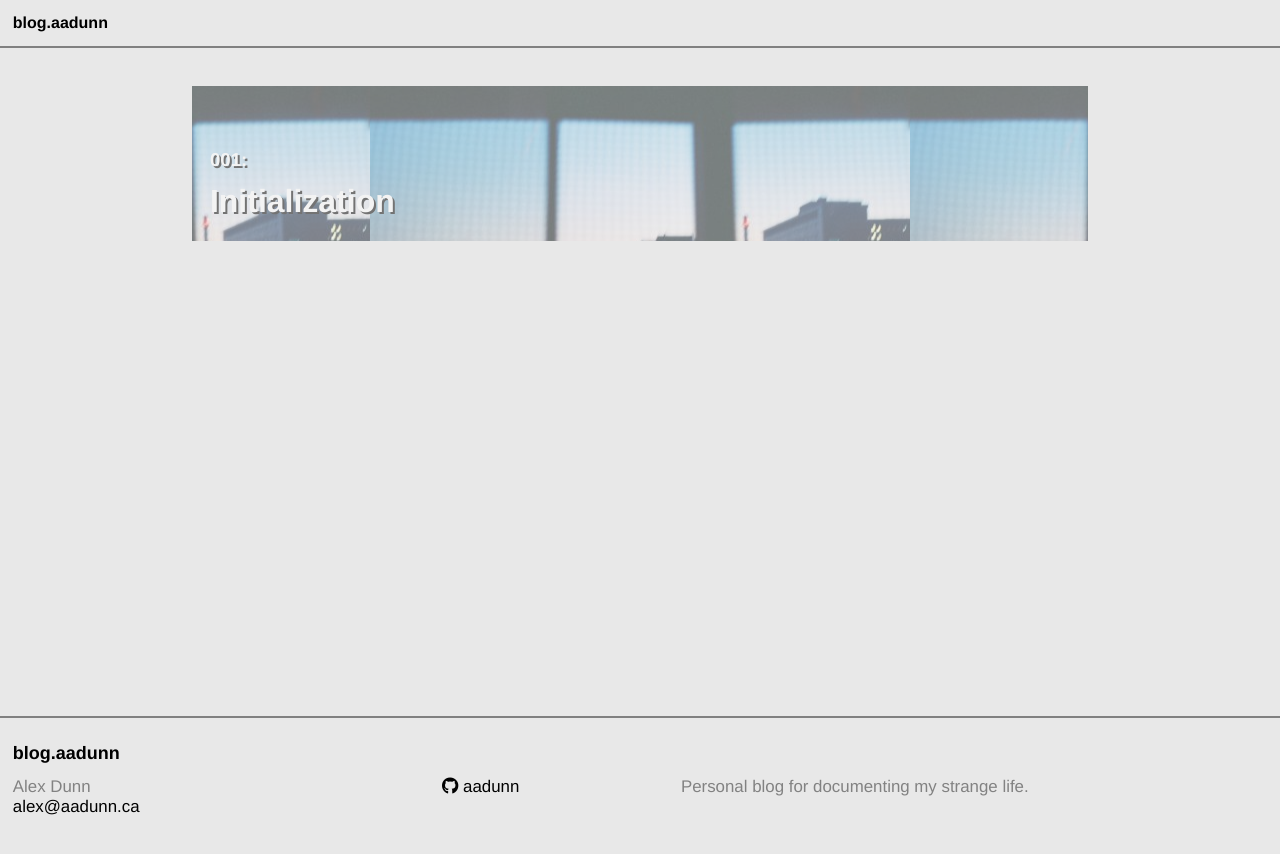
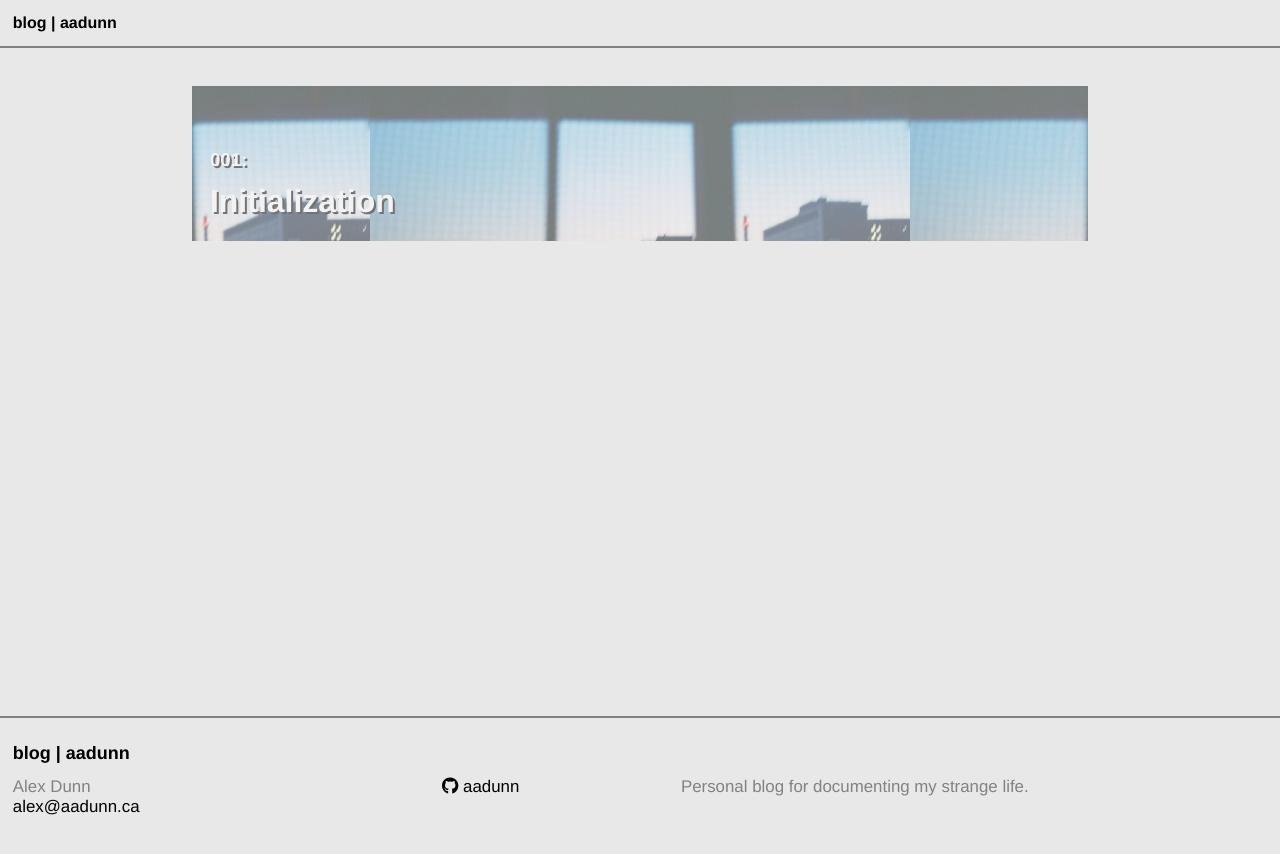
Before and after one commit to aadunn/blog, a Jekyll site: the page built from index.md, in a window 1280 px wide. Shown: the top 854 px of the page. Built offline with Jekyll 4.4.1, drawn with Linux system fonts in a browser that asks for light colours; nearby versions of some CDN libraries.

```diff
--- a/_config.yml
+++ b/_config.yml
@@ -8,7 +8,7 @@
 # For technical reasons, this file is *NOT* reloaded automatically when you use
 # 'bundle exec jekyll serve'. If you change this file, please restart the server process.
 
-title: blog.aadunn
+title: blog | aadunn
 author: Alex Dunn
 email: alex@aadunn.ca
 description:  # this means to ignore newlines until "baseurl:"
```
